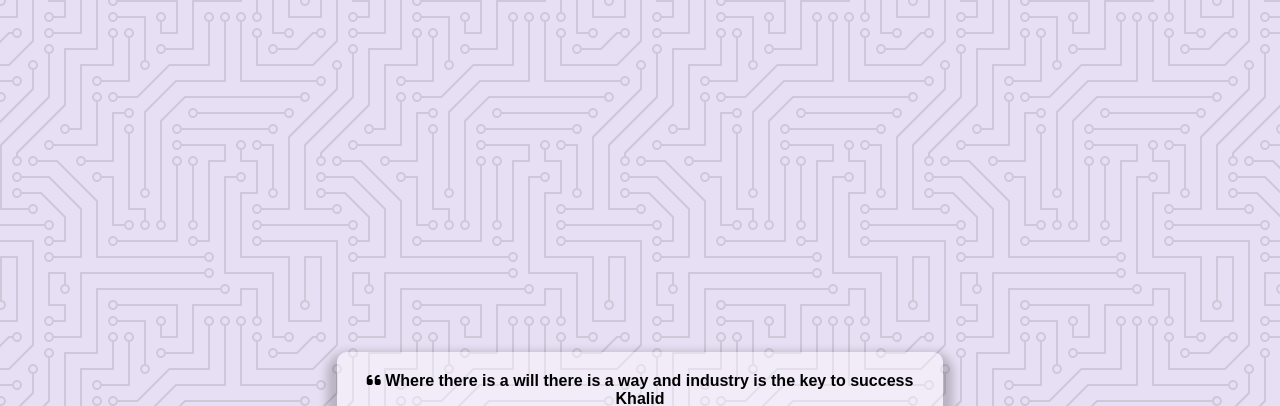
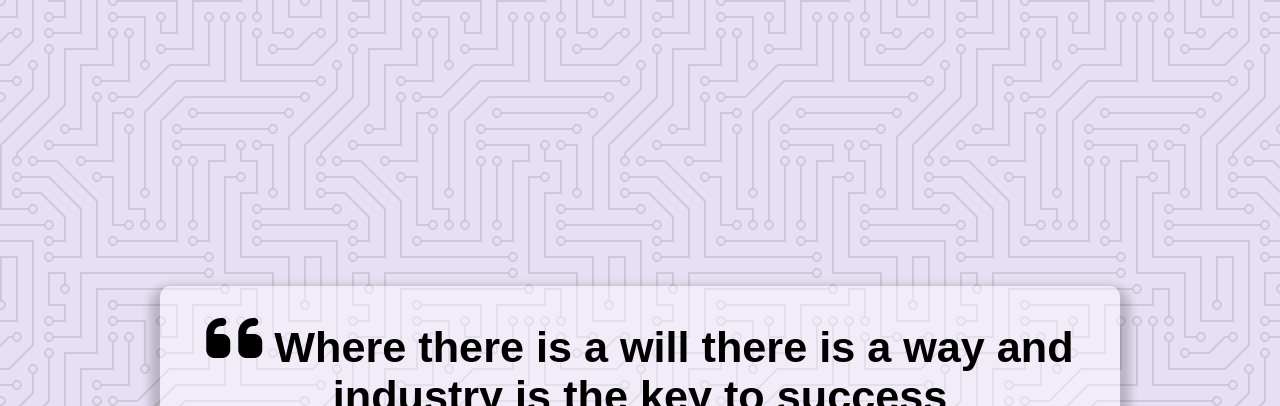
Before and after one commit to MerchantKhalid/Quote-generator, a plain HTML site: page index.html in a window 1280 px wide. Shown: the top 406 px of the page. Drawn offline with Linux system fonts and the light colour scheme.

Commit message:
quoted call

```diff
--- a/style.css
+++ b/style.css
@@ -1,6 +1,6 @@
 @import url('https://fonts.googleapis.com/css2?family=Fira+Sans:wght@600&family=Poppins:wght@300&family=Roboto:wght@900&family=Ubuntu&display=swap');
 
-
+/* {} */
 html{
     box-sizing: border-box;
 }
@@ -25,3 +25,26 @@ body{
     background-color:rgba(255, 255, 255, 0.4) ;
     box-shadow: 0 10px 10px 10px rgba(0,0,0,0.2);
 }
+.quote-text{
+    font-size: 2.7rem;
+}
+.long-quote{
+    font-size: 2rem;
+}
+.fa-quote-left{
+    font-size: 4rem;
+}
+.quote-author{
+    margin-top: 15px;
+    font-size: 2rem;
+    font-weight: 400;
+    font-style: italic;
+}
+@media screen and(max-width:1000px) {
+    .quote-container{
+        margin: auto 10px;
+    }
+    .quote-text{
+        font-size: 2.5rem;
+    }
+}
```
